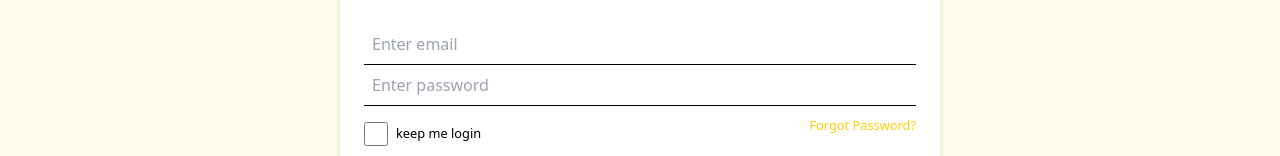
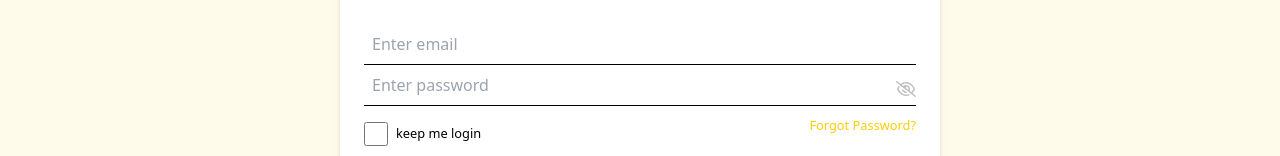
Before and after one commit to LightLotus/pizzaria, a React (Create React App) app: page /login in a window 1280 px wide. Shown: the part 292-448 px from the top of the page. Built offline with nearby package versions, Linux system fonts and the light colour scheme.

Commit message:
hover show password

```diff
--- a/src/pages/Login.js
+++ b/src/pages/Login.js
@@ -1,6 +1,7 @@
 import { Link } from "react-router-dom";
 import { faFacebookF, faGoogle } from "@fortawesome/free-brands-svg-icons";
 import { FontAwesomeIcon } from "@fortawesome/react-fontawesome";
+import { faEyeSlash } from "@fortawesome/free-regular-svg-icons";
 
 const Login = () => {
   return (
@@ -20,12 +21,15 @@ const Login = () => {
             id="email"
             placeholder="Enter email"
           />
+          <div className="relative">
             <input
               className="block w-full border-b-[1px] focus:outline-none p-2 border-black"
               type="password"
               id="password"
               placeholder="Enter password"
             />
+            <FontAwesomeIcon className="opacity-25 absolute top-0 right-0 translate-y-[100%] cursor-pointer hover:opacity-100 active:opacity-100" icon={faEyeSlash}/>
+          </div>
         </div>
         <div className="flex justify-between items-center text-[0.8rem]">
           <div className="flex items-center gap-2 mt-4">
```
Lines whose indentation alone changed are shown as unchanged.
